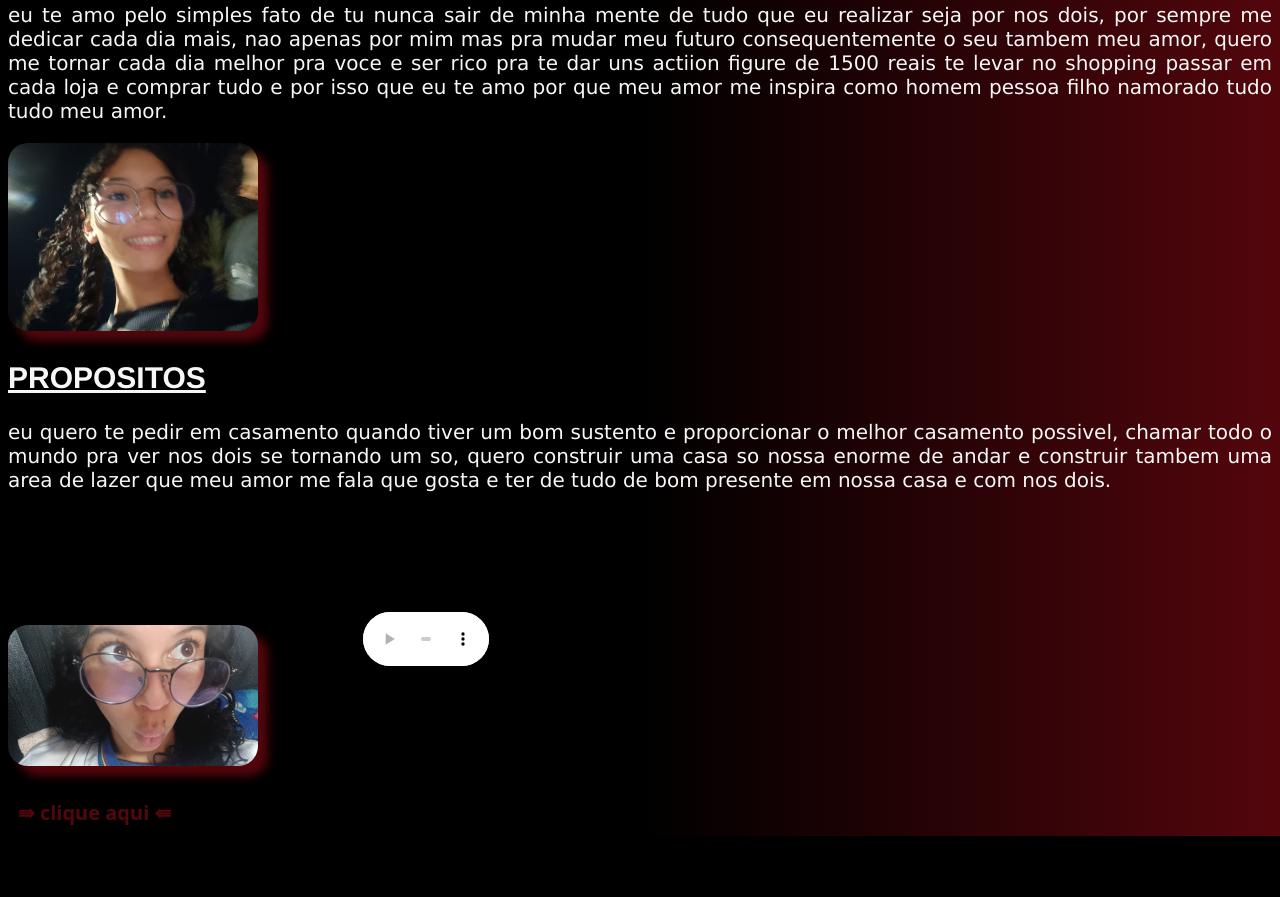
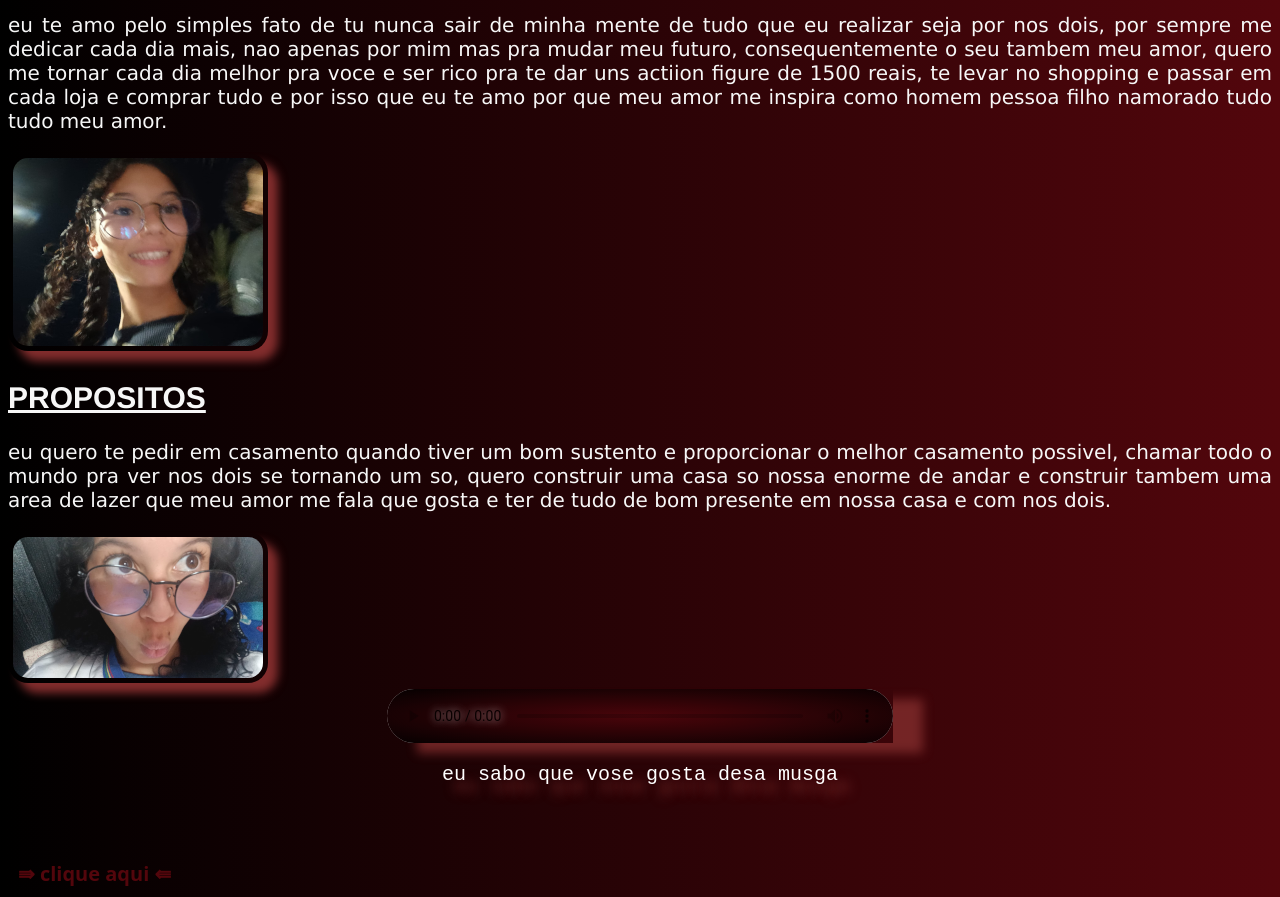
Before and after one commit to lucaxcomx0-eng/decla, a plain HTML site: page index.html in a window 1280 px wide. Shown: the part 515-1412 px from the top of the page. Before the commit the page ends 1351 px from the top, so only its background shows below. Drawn offline with Linux system fonts and the light colour scheme.

Commit message:
COMPLETE

```diff
--- a/index.html
+++ b/index.html
@@ -8,21 +8,22 @@
     <link rel="stylesheet" href="style.css">
 </head>
 
-    <body ><div> <H1>DEMONSTRANDO TODO O MEU AMOR</H1>
+    <body ><div> <H1>FELIZ ANIVERSARIO MEU AMOR!!</H1>
 </div>
     <h2>&#x2764;EU TE AMO MEU AMOOR&#x2764;</h2>
     <p >FELIIIZ ANIVERSARIO MEU AMOOO,, parabens meu amor mais um ano pra pessoa que eu mais amo nesse mundo a menina mais sorridente e chorona ao mesmo tempo, e uma doidinha da cabeça que eu quero viver ao lado, uma doidinha que eu quero cuidar e amar para sempre sempre sempre meu amor.  </p>
 <img src="Sem título.png" alt="euiela" >
 <h2><u>POR QUE EU TE AMO?</u></h2>
-<p >eu te amo pelo simples fato de tu nunca sair de minha mente de tudo que eu realizar seja por nos dois, por sempre me dedicar cada dia mais, nao apenas por mim mas pra mudar meu futuro consequentemente o seu tambem meu amor, quero me tornar cada dia melhor pra voce e ser rico pra te dar uns actiion figure de 1500 reais te levar no shopping passar em cada loja e comprar tudo e por isso que eu te amo por que meu amor me inspira como homem pessoa filho namorado tudo tudo meu amor. </p>
+<p >eu te amo pelo simples fato de tu nunca sair de minha mente de tudo que eu realizar seja por nos dois, por sempre me dedicar cada dia mais, nao apenas por mim mas pra mudar meu futuro, consequentemente o seu tambem meu amor, quero me tornar cada dia melhor pra voce e ser rico pra te dar uns actiion figure de 1500 reais, te levar no shopping e passar em cada loja e comprar tudo e por isso que eu te amo por que meu amor me inspira como homem pessoa filho namorado tudo tudo meu amor. </p>
 <img src="SORRISU.png" alt="sorrino">
 <h2><u>PROPOSITOS</u></h2>
 <p >eu quero te pedir em casamento quando tiver um bom sustento e proporcionar o melhor casamento possivel, chamar todo o mundo pra ver nos dois se tornando um so, quero construir uma casa so nossa enorme de andar e construir tambem uma area de lazer que meu amor me fala que gosta e ter de tudo de bom presente em nossa casa e com nos dois.</p>
 <img src="BICOOOO.png" alt="minina">
 <audio autoplay controls loop ="metadata">
-    <div id="mitsky"></div><source src="Mitski - My Love Mine All Mine.mp3" type="audio/mpeg">
+     <div id="mitsky"></div><source src="Mitski - My Love Mine All Mine.mp3" type="audio/mpeg">
 </div>
     </audio>
+    <p id="musga"> eu sabo que vose gosta desa musga</p>
    <br><br><a href="pagina02.html"> &rAarr; clique aqui &lAarr;</a>
 </body>
 </html>
--- a/style.css
+++ b/style.css
@@ -1,6 +1,6 @@
 @charset "UTF-8";
 
-body{background-color: black;font-family: 'Segoe UI', Tahoma, Geneva, Verdana, sans-serif;font-size: 20px;text-align: justify;background-image:linear-gradient(to left,rgb(83, 6, 12),black 50%) ;}
+        body{background-color: black;font-family: 'Segoe UI', Tahoma, Geneva, Verdana, sans-serif;font-size: 20px;text-align: justify;background-image:linear-gradient(to left,rgb(83, 6, 12),black ) ;}
         h1{color: rgb(247, 247, 247);
             ;background-image: radial-gradient(to left  #52040b); margin:auto
             ; font-size: 2em;
@@ -30,36 +30,59 @@ body{background-color: black;font-family: 'Segoe UI', Tahoma, Geneva, Verdana, s
         a:hover{background-color: rgb(83, 6, 12) ;color: rgb(255, 255, 255);
 
         }
-        img{
+        img:hover{
+            padding: 20px;
+            padding-block-end: inline 10%;
+            box-shadow:20px 10px 10px rgb(204, 69, 69);
             border-radius:  20px;
-            box-shadow: 10px 10px 10px rgb(83, 6, 12);
-        }
-        .ima{
+            transition: all 2ms;
+            transition-duration: 1s;
+            transition-delay: 55ms;
 
         }
 
+        img{
+            border-radius:  20px;
+            box-shadow: 10px 10px 10px rgb(131, 45, 45);
+            padding: bottom 10px;
+            box-sizing: 10px 10px 30px  rgb(156, 153, 153);
+            padding: 5px ;
+        }
+
+        div:hover{color: #52040b;
+        }
 
 
-        div:hover{color: #52040b;
+ main{
+      max-width: 300px;
+      min-width: 800px;
+      margin: auto;}
+.ima{
+      margin: 100px;
+    }
+audio{
+      width: 40%;
+      box-shadow:30px 10px 10px rgb(131, 45, 45) ;
+      margin: auto;
+      display: flex;
+      animation duration: 60s;
+      max width:800px;
+      min width:400px;
+       opacity: 80%  ;
+}
+audio::-webkit-media-controls-panel{
+      color: rgb(131, 45, 45);
+      background-image:  radial-gradient( rgb(83, 6, 12),rgb(0, 0, 0));
+}
+img:{transition: linear 1s;
 
-        }
-main{
-    max-width: 300px;
-min-width: 800px;
-margin: auto;}
-.ima{
-    display:inline-flexbox;margin: 100px;
 
 }
-audio{
-    width: 10%;
-    box-shadow:10px 10px 10px rgb(0, 0, 0);
-    background-image:linear-gradient(to left#000000 50%,#52040b 50%);
-    max: width 800px;;
-    min: width 400px;;
-    margin: 100px;px;
-
+#musga{
+    text-align: center;
+    font-size: 1em;
+    color: #ffffff;
+    font-family: monospace;
+    text-shadow:12px 12px 12px rgb(131, 45, 45);
+    text-overflow: initial;
 }
-audio::-webkit-media-controls-panel{
-background-color: #ffffff;
-}
```
Also changed, not shown: pagina02.html (+70 -5 lines), 1 other file.
